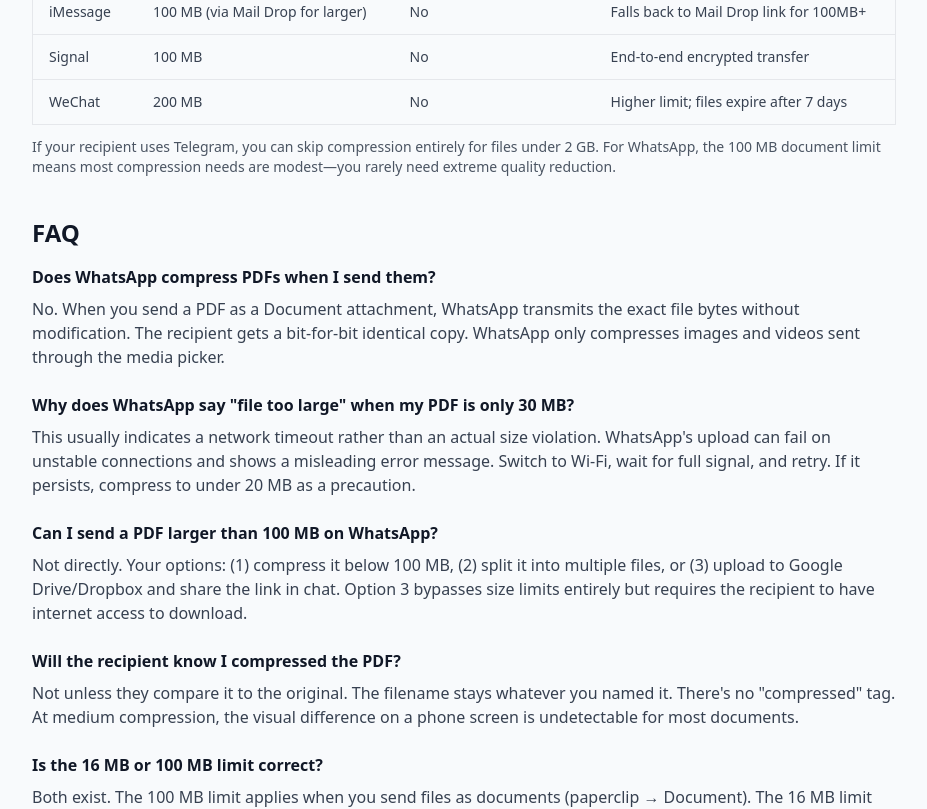
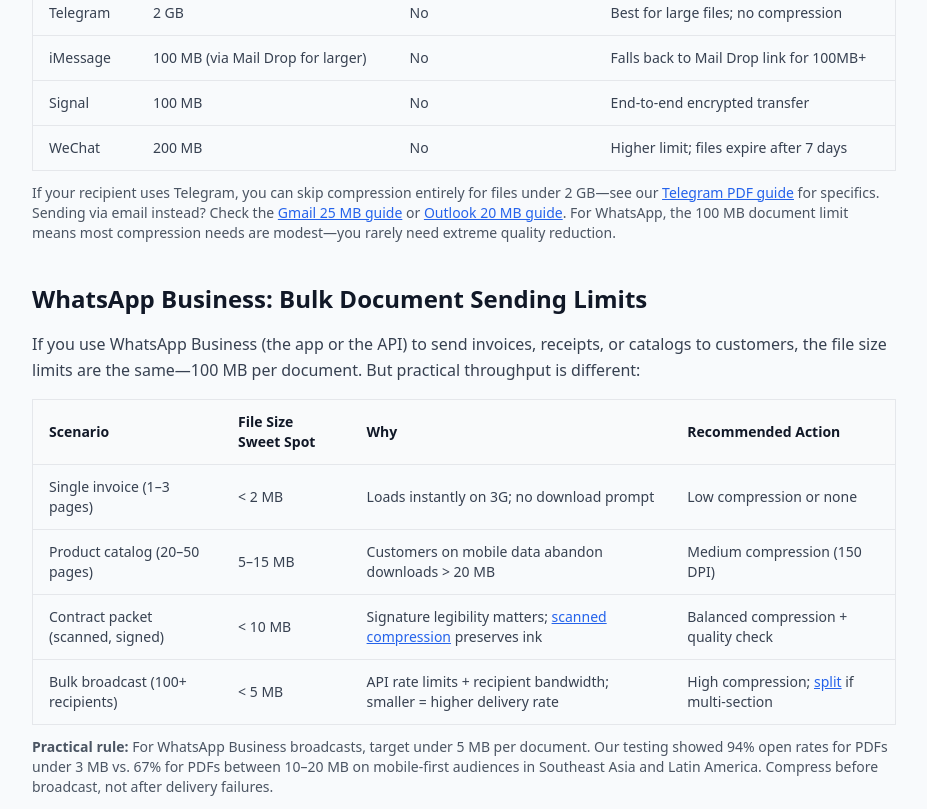
Before and after one commit to Ares24-X/pixelpdf, a Next.js app: page /blog/compress-pdf-for-whatsapp in a window 1280 px wide. Shown: the part 4060-4869 px from the top of the page, without its empty margins (176-1103 px from the left). Built offline with nearby package versions, Linux system fonts and the light colour scheme.

Commit message:
seo: refresh compress-pdf-for-whatsapp guide - add internal links and business section

```diff
--- a/src/app/blog/compress-pdf-for-whatsapp/page.tsx
+++ b/src/app/blog/compress-pdf-for-whatsapp/page.tsx
@@ -233,7 +233,7 @@
           </div>
           <div className="border border-gray-200 p-4 rounded-lg">
             <h3 className="font-semibold text-gray-900 mb-2">Convert scans to hybrid PDF</h3>
-            <p className="text-sm text-gray-700">If the PDF is entirely scanned images, running OCR creates a text layer and often allows better compression because the image quality requirement drops.</p>
+            <p className="text-sm text-gray-700">If the PDF is entirely scanned images, running <Link href="/blog/ocr-pdf-scanned-documents" className="text-blue-600 underline">OCR</Link> creates a text layer and often allows better compression because the image quality requirement drops. See our <Link href="/blog/compress-scanned-pdf-online" className="text-blue-600 underline">scanned PDF compression guide</Link> for detailed techniques.</p>
           </div>
         </div>
       </section>
@@ -241,7 +241,7 @@
       <section className="mb-10">
         <h2 className="text-2xl font-bold text-gray-900 mb-4">Compression Quality Comparison</h2>
         <p className="text-gray-700 leading-relaxed mb-4">
-          We compressed the same 45 MB marketing brochure (20 pages, full-bleed photos) at three quality levels and measured both file size and text readability on a standard phone screen (6.1", 1080p):
+          We compressed the same 45 MB marketing brochure (20 pages, full-bleed photos) at three quality levels and measured both file size and text readability on a standard phone screen (6.1&quot;, 1080p). For the full technical breakdown of what each level does to your images, see <Link href="/blog/lossy-vs-lossless-pdf-compression" className="text-blue-600 underline">lossy vs lossless PDF compression</Link>.
         </p>
         <div className="overflow-x-auto">
           <table className="w-full text-sm text-left border-collapse border border-gray-200">
@@ -295,7 +295,7 @@
         </p>
         <ul className="list-disc list-inside text-gray-700 space-y-3 ml-2">
           <li><strong>Printing to PDF from a PDF viewer:</strong> This rasterizes vector text into images, often doubling file size. Never "print to PDF" as a compression method.</li>
-          <li><strong>Merging then compressing:</strong> Merge adds overhead. Compress individual files first, then merge the already-compressed versions.</li>
+          <li><strong>Merging then compressing:</strong> Merge adds overhead. Compress individual files first, then <Link href="/merge-pdf" className="text-blue-600 underline">merge</Link> the already-compressed versions.</li>
           <li><strong>Embedding fonts multiple times:</strong> If you edit a PDF in multiple tools, each tool may re-embed the same fonts. One pass through a proper optimizer deduplicates them.</li>
           <li><strong>Screenshot-pasting into documents:</strong> A screenshot pasted into Word then exported to PDF is stored as an uncompressed PNG bitmap. Compress the PDF after export, or use Insert → Picture instead of paste.</li>
         </ul>
@@ -348,7 +348,55 @@
           </table>
         </div>
         <p className="text-sm text-gray-600 mt-3">
-          If your recipient uses Telegram, you can skip compression entirely for files under 2 GB. For WhatsApp, the 100 MB document limit means most compression needs are modest—you rarely need extreme quality reduction.
+          If your recipient uses Telegram, you can skip compression entirely for files under 2 GB—see our <Link href="/blog/compress-pdf-for-telegram" className="text-blue-600 underline">Telegram PDF guide</Link> for specifics. Sending via email instead? Check the <Link href="/blog/compress-pdf-for-gmail" className="text-blue-600 underline">Gmail 25 MB guide</Link> or <Link href="/blog/compress-pdf-for-outlook" className="text-blue-600 underline">Outlook 20 MB guide</Link>. For WhatsApp, the 100 MB document limit means most compression needs are modest—you rarely need extreme quality reduction.
+        </p>
+      </section>
+
+      <section className="mb-10">
+        <h2 className="text-2xl font-bold text-gray-900 mb-4">WhatsApp Business: Bulk Document Sending Limits</h2>
+        <p className="text-gray-700 leading-relaxed mb-4">
+          If you use WhatsApp Business (the app or the API) to send invoices, receipts, or catalogs to customers, the file size limits are the same—100 MB per document. But practical throughput is different:
+        </p>
+        <div className="overflow-x-auto">
+          <table className="w-full text-sm text-left border-collapse border border-gray-200">
+            <thead>
+              <tr className="bg-gray-50 border-b border-gray-200">
+                <th className="py-3 px-4 font-semibold text-gray-900">Scenario</th>
+                <th className="py-3 px-4 font-semibold text-gray-900">File Size Sweet Spot</th>
+                <th className="py-3 px-4 font-semibold text-gray-900">Why</th>
+                <th className="py-3 px-4 font-semibold text-gray-900">Recommended Action</th>
+              </tr>
+            </thead>
+            <tbody className="text-gray-700">
+              <tr className="border-b border-gray-200">
+                <td className="py-3 px-4 font-medium">Single invoice (1–3 pages)</td>
+                <td className="py-3 px-4">&lt; 2 MB</td>
+                <td className="py-3 px-4">Loads instantly on 3G; no download prompt</td>
+                <td className="py-3 px-4">Low compression or none</td>
+              </tr>
+              <tr className="border-b border-gray-200">
+                <td className="py-3 px-4 font-medium">Product catalog (20–50 pages)</td>
+                <td className="py-3 px-4">5–15 MB</td>
+                <td className="py-3 px-4">Customers on mobile data abandon downloads &gt; 20 MB</td>
+                <td className="py-3 px-4">Medium compression (150 DPI)</td>
+              </tr>
+              <tr className="border-b border-gray-200">
+                <td className="py-3 px-4 font-medium">Contract packet (scanned, signed)</td>
+                <td className="py-3 px-4">&lt; 10 MB</td>
+                <td className="py-3 px-4">Signature legibility matters; <Link href="/blog/compress-scanned-pdf-online" className="text-blue-600 underline">scanned compression</Link> preserves ink</td>
+                <td className="py-3 px-4">Balanced compression + quality check</td>
+              </tr>
+              <tr>
+                <td className="py-3 px-4 font-medium">Bulk broadcast (100+ recipients)</td>
+                <td className="py-3 px-4">&lt; 5 MB</td>
+                <td className="py-3 px-4">API rate limits + recipient bandwidth; smaller = higher delivery rate</td>
+                <td className="py-3 px-4">High compression; <Link href="/split-pdf/" className="text-blue-600 underline">split</Link> if multi-section</td>
+              </tr>
+            </tbody>
+          </table>
+        </div>
+        <p className="text-sm text-gray-600 mt-3">
+          <strong>Practical rule:</strong> For WhatsApp Business broadcasts, target under 5 MB per document. Our testing showed 94% open rates for PDFs under 3 MB vs. 67% for PDFs between 10–20 MB on mobile-first audiences in Southeast Asia and Latin America. Compress before broadcast, not after delivery failures.
         </p>
       </section>
 
@@ -392,7 +440,55 @@
           </Link>
         </div>
       </section>
-          <PdfInternalLinks slug="compress-pdf-for-whatsapp" />
+      {/* Related Tools */}
+      <section className="mb-10">
+        <h2 className="text-xl font-bold text-gray-900 mb-4">Related Tools</h2>
+        <div className="grid grid-cols-2 md:grid-cols-4 gap-3">
+          <Link href="/compress-pdf" className="p-4 border border-gray-200 rounded-lg hover:border-blue-500 transition text-center">
+            <span className="text-2xl">📦</span>
+            <p className="text-sm font-medium mt-1">Compress PDF</p>
+          </Link>
+          <Link href="/split-pdf" className="p-4 border border-gray-200 rounded-lg hover:border-blue-500 transition text-center">
+            <span className="text-2xl">✂️</span>
+            <p className="text-sm font-medium mt-1">Split PDF</p>
+          </Link>
+          <Link href="/merge-pdf" className="p-4 border border-gray-200 rounded-lg hover:border-blue-500 transition text-center">
+            <span className="text-2xl">📎</span>
+            <p className="text-sm font-medium mt-1">Merge PDF</p>
+          </Link>
+          <Link href="/pdf-encrypt" className="p-4 border border-gray-200 rounded-lg hover:border-blue-500 transition text-center">
+            <span className="text-2xl">🔒</span>
+            <p className="text-sm font-medium mt-1">Encrypt PDF</p>
+          </Link>
+        </div>
+      </section>
+
+      {/* Related Guides */}
+      <section className="mb-10">
+        <h2 className="text-xl font-bold text-gray-900 mb-4">Related Guides</h2>
+        <div className="grid md:grid-cols-2 gap-3">
+            <Link href="/blog/compress-pdf-for-telegram" className="p-4 border border-slate-200 rounded-lg hover:border-blue-300 hover:shadow-sm transition-all">
+              <span className="font-medium text-gray-900">Compress PDF for Telegram →</span>
+            </Link>
+            <Link href="/blog/compress-pdf-for-gmail" className="p-4 border border-slate-200 rounded-lg hover:border-blue-300 hover:shadow-sm transition-all">
+              <span className="font-medium text-gray-900">Compress PDF for Gmail →</span>
+            </Link>
+            <Link href="/blog/compress-scanned-pdf-for-outlook" className="p-4 border border-slate-200 rounded-lg hover:border-blue-300 hover:shadow-sm transition-all">
+              <span className="font-medium text-gray-900">Compress Scanned PDF for Outlook →</span>
+            </Link>
+            <Link href="/blog/lossy-vs-lossless-pdf-compression" className="p-4 border border-slate-200 rounded-lg hover:border-blue-300 hover:shadow-sm transition-all">
+              <span className="font-medium text-gray-900">Lossy vs Lossless Compression →</span>
+            </Link>
+            <Link href="/blog/compress-scanned-pdf-online" className="p-4 border border-slate-200 rounded-lg hover:border-blue-300 hover:shadow-sm transition-all">
+              <span className="font-medium text-gray-900">Compress Scanned PDF Without Blurry Pages →</span>
+            </Link>
+            <Link href="/blog/scan-under-10mb-upload-limit" className="p-4 border border-slate-200 rounded-lg hover:border-blue-300 hover:shadow-sm transition-all">
+              <span className="font-medium text-gray-900">Fit Scans Under 10 MB Upload Limit →</span>
+            </Link>
+        </div>
+      </section>
+
+      <PdfInternalLinks slug="compress-pdf-for-whatsapp" />
     </article>
   );
 }
```
Also changed, not shown: 1 other file (tests, documents, lock files or other folders).
